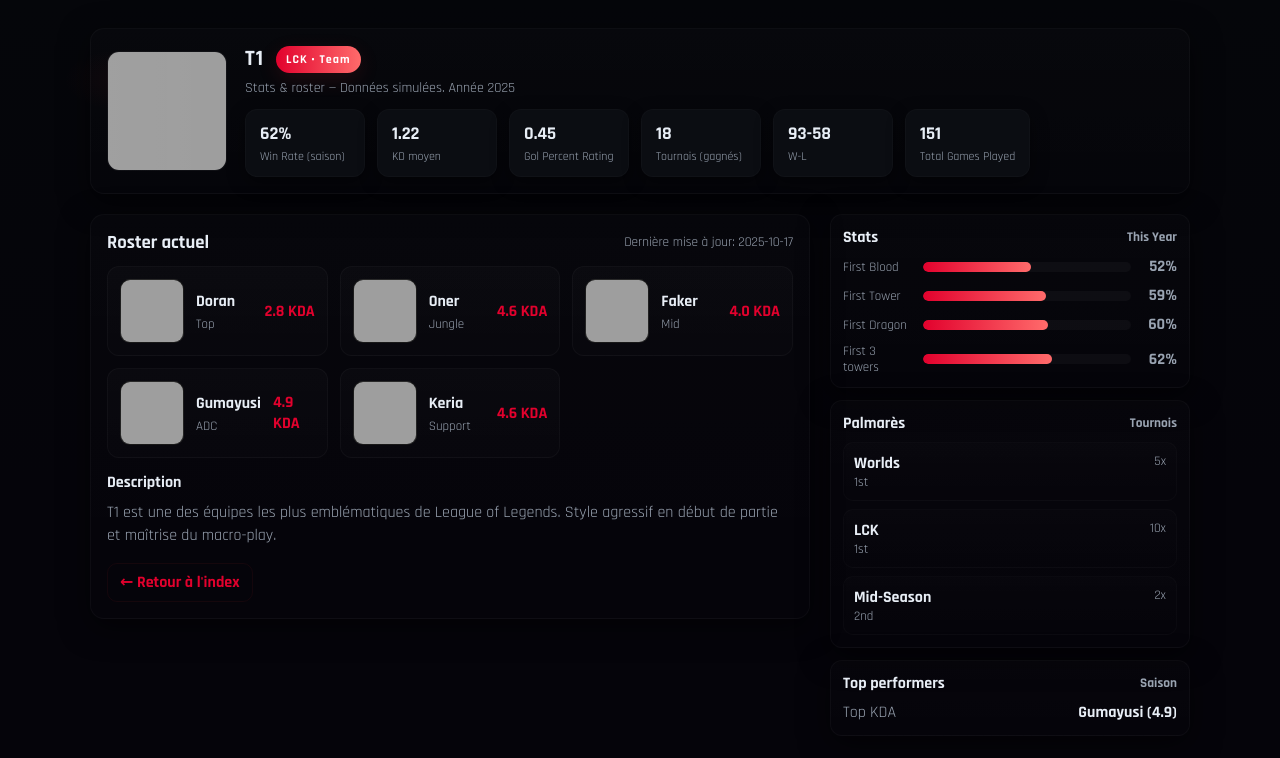
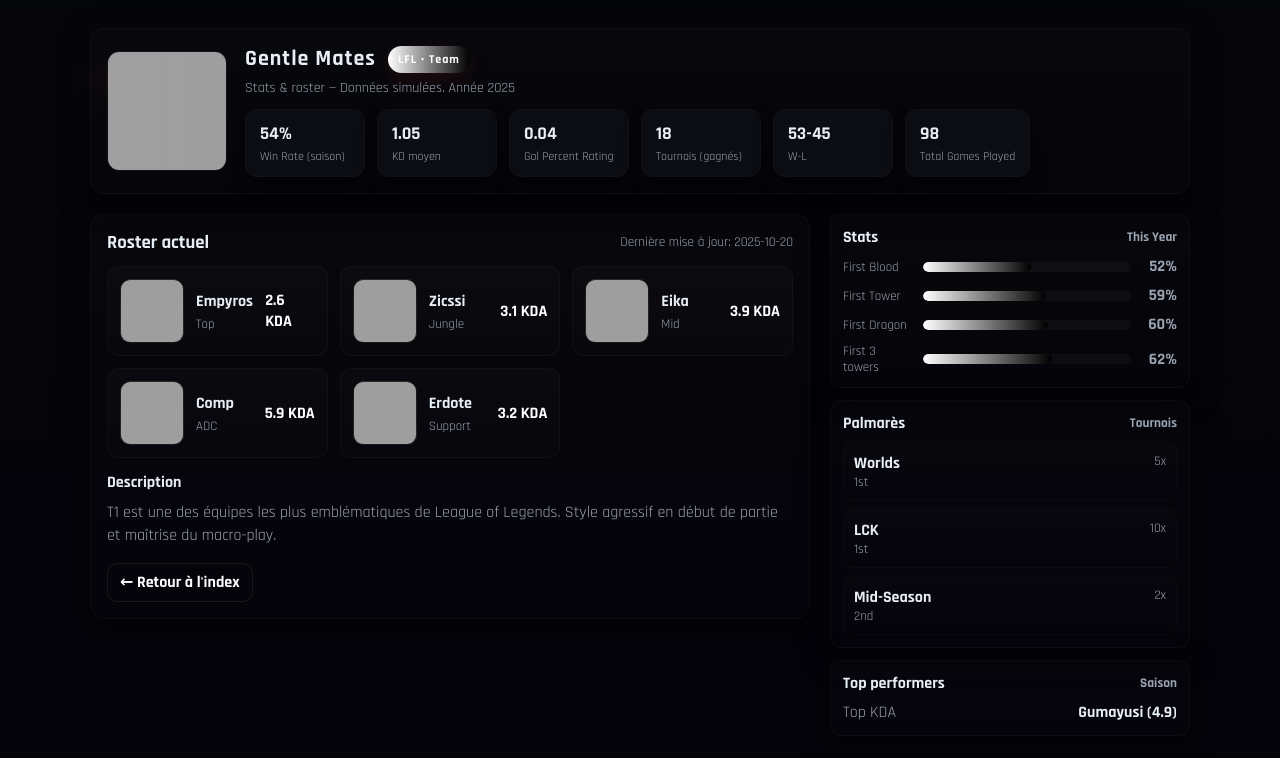
Before and after one commit to DuvalK78/DuvalK78.github.io, a website: page eSports/Gentle_Mates.html in a window 1280 px wide. Drawn offline with Linux system fonts and the light colour scheme; grey boxes are pictures that could not be loaded.

Commit message:
Update Gentle_Mates.html

```diff
--- a/eSports/Gentle_Mates.html
+++ b/eSports/Gentle_Mates.html
@@ -8,7 +8,7 @@
 
   <meta name="viewport" content="width=device-width,initial-scale=1" />
 
-  <title>T1 — Stats & Roster</title>
+  <title>GM8 — Stats & Roster</title>
 
   <link href="https://fonts.googleapis.com/css2?family=Rajdhani:wght@400;600;700&display=swap" rel="stylesheet">
 
@@ -22,9 +22,9 @@
 
       --muted:#9aa4b2;
 
-      --accent:#e2012d;
+      --accent:#fff;
 
-      --accent-2:#ff6b6b;
+      --accent-2:#000;
 
       --glass: rgba(255,255,255,0.03);
 
@@ -328,7 +328,7 @@
 
       font-weight:700;
 
-      background:transparent;border:1px solid rgba(199,43,43,0.08);padding:8px 12px;border-radius:10px;
+      background:transparent;border:1px solid rgba(255,255,255,0.08);padding:8px 12px;border-radius:10px;
 
     }
 
@@ -372,7 +372,7 @@
 
       <div class="logo" aria-hidden="true">
 
-        <img src="https://images.squarespace-cdn.com/content/v1/62d09f54a49d6f1c78455cce/970025c6-e0f5-43bc-b4eb-73d6c1903c8c/T1+red.png?format=1500w" alt="T1 logo">
+        <img src="https://images.weserv.nl/?url=static.wikia.nocookie.net/lolesports_gamepedia_en/images/5/59/Gentle_Mateslogo_square.png/revision/latest/scale-to-width-down/1000?cb=20241007071244" alt="GM8 logo">
 
         <div class="shine" aria-hidden="true"></div>
 
@@ -382,9 +382,9 @@
 
         <div class="team-title" id="teamTitle">
 
-          <div>T1</div>
+          <div>Gentle Mates</div>
 
-          <div class="tag">LCK • Team</div>
+          <div class="tag">LFL • Team</div>
 
         </div>
 
@@ -394,7 +394,7 @@
 
           <div class="stat" role="listitem">
 
-            <div class="num">62%</div>
+            <div class="num">54%</div>
 
             <div class="label">Win Rate (saison)</div>
 
@@ -402,7 +402,7 @@
 
           <div class="stat" role="listitem">
 
-            <div class="num">1.22</div>
+            <div class="num">1.05</div>
 
             <div class="label">KD moyen</div>
 
@@ -410,7 +410,7 @@
 
           <div class="stat" role="listitem">
 
-            <div class="num">0.45</div>
+            <div class="num">0.04</div>
 
             <div class="label">Gol Percent Rating</div>
 
@@ -426,7 +426,7 @@
 
           <div class="stat" role="listitem">
 
-            <div class="num">93-58</div>
+            <div class="num">53-45</div>
 
             <div class="label">W-L</div>
 
@@ -434,7 +434,7 @@
 
           <div class="stat" role="listitem">
 
-            <div class="num">151</div>
+            <div class="num">98</div>
 
             <div class="label">Total Games Played</div>
 
@@ -456,7 +456,7 @@
 
         <h3 id="rosterTitle" style="margin:0">Roster actuel</h3>
 
-        <small style="color:var(--muted)">Dernière mise à jour: 2025-10-17</small>
+        <small style="color:var(--muted)">Dernière mise à jour: 2025-10-20</small>
 
       </div>
 
@@ -466,81 +466,81 @@
 
         <div class="player-card">
 
-          <div class="avatar"><img src="https://images.weserv.nl/?url=static.wikia.nocookie.net/lolesports_gamepedia_en/images/e/e1/T1_Doran_2025_Split_3.png/revision/latest?cb=20251011134347" alt="Doran portrait"></div>
+          <div class="avatar"><img src="https://images.weserv.nl/?url=static.wikia.nocookie.net/lolesports_gamepedia_en/images/d/dd/M8_Empyros_2025_Split_2.png/revision/latest/scale-to-width-down/1000?cb=20250530150851" alt="Empyros portrait"></div>
 
           <div class="pmeta">
 
-            <div class="name">Doran</div>
+            <div class="name">Empyros</div>
 
             <div class="role">Top</div>
 
           </div>
 
-          <div class="pstat">2.8 KDA</div>
+          <div class="pstat">2.6 KDA</div>
 
         </div>
 
         <div class="player-card">
 
-          <div class="avatar"><img src="https://images.weserv.nl/?url=static.wikia.nocookie.net/lolesports_gamepedia_en/images/b/b2/T1_Oner_2025_Split_3.png/revision/latest?cb=20251011135050" alt="Oner portrait"></div>
+          <div class="avatar"><img src="https://images.weserv.nl/?url=static.wikia.nocookie.net/lolesports_gamepedia_en/images/7/77/M8_Zicssi_2025_Split_2.png/revision/latest/scale-to-width-down/800?cb=20250530150843" alt="Zicssi portrait"></div>
 
           <div class="pmeta">
 
-            <div class="name">Oner</div>
+            <div class="name">Zicssi</div>
 
             <div class="role">Jungle</div>
 
           </div>
 
-          <div class="pstat">4.6 KDA</div>
+          <div class="pstat">3.1 KDA</div>
 
         </div>
 
         <div class="player-card">
 
-          <div class="avatar"><img src="https://images.weserv.nl/?url=static.wikia.nocookie.net/lolesports_gamepedia_en/images/c/c8/T1_Faker_2025_Split_3.png/revision/latest?cb=20251011135603" alt="Faker portrait"></div>
+          <div class="avatar"><img src="https://images.weserv.nl/?url=static.wikia.nocookie.net/lolesports_gamepedia_en/images/b/b0/M8_Eika_2025_Split_2.png/revision/latest/scale-to-width-down/1000?cb=20250530150854" alt="Eika portrait"></div>
 
           <div class="pmeta">
 
-            <div class="name">Faker</div>
+            <div class="name">Eika</div>
 
             <div class="role">Mid</div>
 
           </div>
 
-          <div class="pstat">4.0 KDA</div>
+          <div class="pstat">3.9 KDA</div>
 
         </div>
 
         <div class="player-card">
 
-          <div class="avatar"><img src="https://images.weserv.nl/?url=static.wikia.nocookie.net/lolesports_gamepedia_en/images/5/52/T1_Gumayusi_2025_Split_3.png/revision/latest?cb=20251011134624" alt="Gumayusi portrait"></div>
+          <div class="avatar"><img src="https://images.weserv.nl/?url=static.wikia.nocookie.net/lolesports_gamepedia_en/images/a/a4/M8_Comp_2025_Split_2.png/revision/latest/scale-to-width-down/800?cb=20250530150856" alt="Comp portrait"></div>
 
           <div class="pmeta">
 
-            <div class="name">Gumayusi</div>
+            <div class="name">Comp</div>
 
             <div class="role">ADC</div>
 
           </div>
 
-          <div class="pstat">4.9 KDA</div>
+          <div class="pstat">5.9 KDA</div>
 
         </div>
 
         <div class="player-card">
 
-          <div class="avatar"><img src="https://images.weserv.nl/?url=static.wikia.nocookie.net/lolesports_gamepedia_en/images/d/d4/T1_Keria_2025_Split_3.png/revision/latest?cb=20251011135822" alt="Keria portrait"></div>
+          <div class="avatar"><img src="https://images.weserv.nl/?url=static.wikia.nocookie.net/lolesports_gamepedia_en/images/d/df/M8_Erdote_2025_Split_2.png/revision/latest/scale-to-width-down/1000?cb=20250530150848" alt="Erdote portrait"></div>
 
           <div class="pmeta">
 
-            <div class="name">Keria</div>
+            <div class="name">Erdote</div>
 
             <div class="role">Support</div>
 
           </div>
 
-          <div class="pstat">4.6 KDA</div>
+          <div class="pstat">3.2 KDA</div>
 
         </div>
 
```
